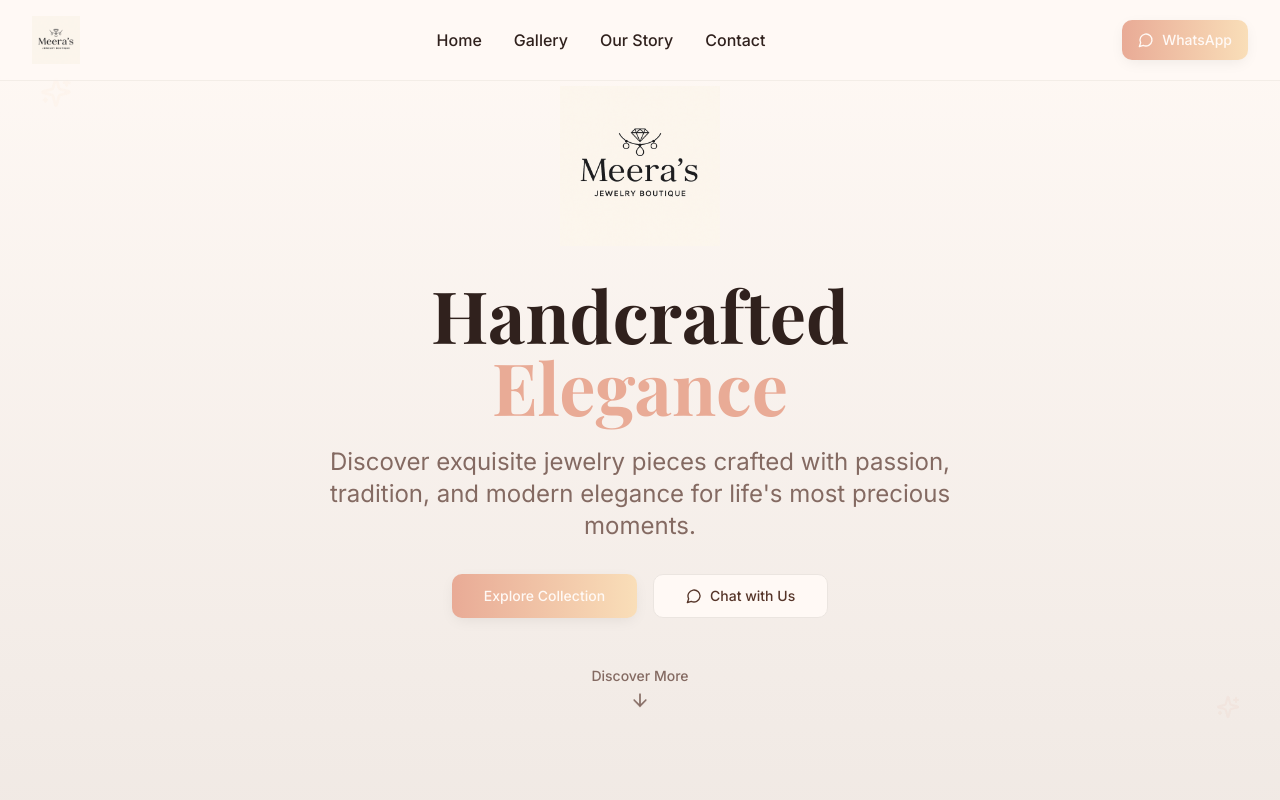
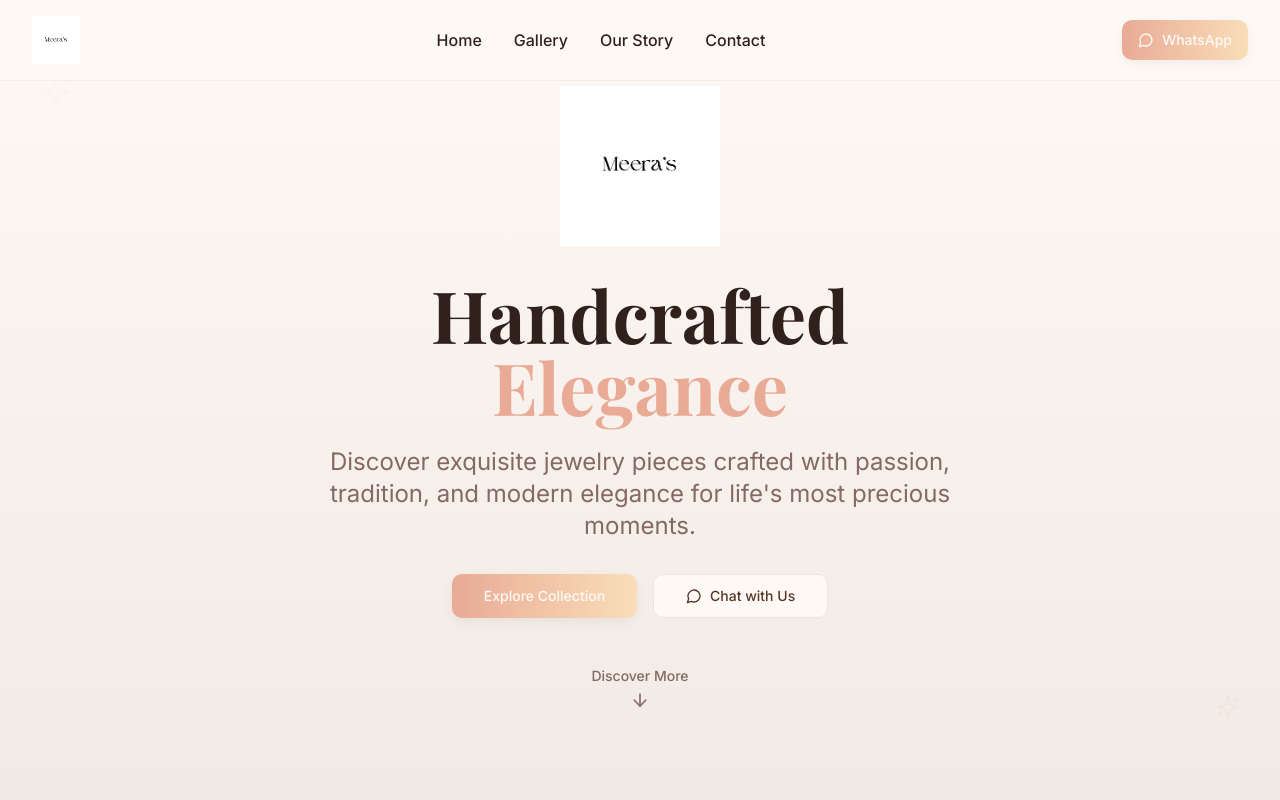
Before and after one commit to Asmit47/meeras-radiant-touch, a React (Vite) app: page / in a window 1280 px wide. Shown: the top 800 px of the page. Built offline with nearby package versions, Linux system fonts and the light colour scheme.

Commit message:
Add logo to hero section
Add the Meera's Jewelry Boutique logo to the hero section of the website.

```diff
--- a/src/components/Footer.tsx
+++ b/src/components/Footer.tsx
@@ -19,7 +19,7 @@ const Footer = () => {
           {/* Brand */}
           <div className="lg:col-span-2">
             <img
-              src="/lovable-uploads/c78aae01-a8d0-491b-b009-ef563c995f0e.png"
+              src="/lovable-uploads/00cc804b-1b3f-4e1e-9ecc-c2659e710b5f.png"
               alt="Meera's Jewelry Boutique"
               className="h-16 w-auto mb-4 brightness-0 invert"
             />
--- a/src/components/HeroSection.tsx
+++ b/src/components/HeroSection.tsx
@@ -37,7 +37,7 @@ const HeroSection = () => {
         {/* Logo */}
         <div className={`mb-8 transition-all duration-1000 ${isVisible ? 'opacity-100 translate-y-0' : 'opacity-0 translate-y-8'}`}>
           <img
-            src="/lovable-uploads/c78aae01-a8d0-491b-b009-ef563c995f0e.png"
+            src="/lovable-uploads/00cc804b-1b3f-4e1e-9ecc-c2659e710b5f.png"
             alt="Meera's Jewelry Boutique"
             className="h-24 sm:h-32 md:h-40 w-auto mx-auto mb-6"
           />
--- a/src/components/Navigation.tsx
+++ b/src/components/Navigation.tsx
@@ -31,7 +31,7 @@ const Navigation = () => {
           {/* Logo */}
           <div className="flex-shrink-0">
             <img
-              src="/lovable-uploads/c78aae01-a8d0-491b-b009-ef563c995f0e.png"
+              src="/lovable-uploads/00cc804b-1b3f-4e1e-9ecc-c2659e710b5f.png"
               alt="Meera's Jewelry Boutique"
               className="h-10 sm:h-12 w-auto"
             />
```
Also changed, not shown: public/lovable-uploads/00cc804b-1b3f-4e1e-9ecc-c2659e710b5f.png (added).
